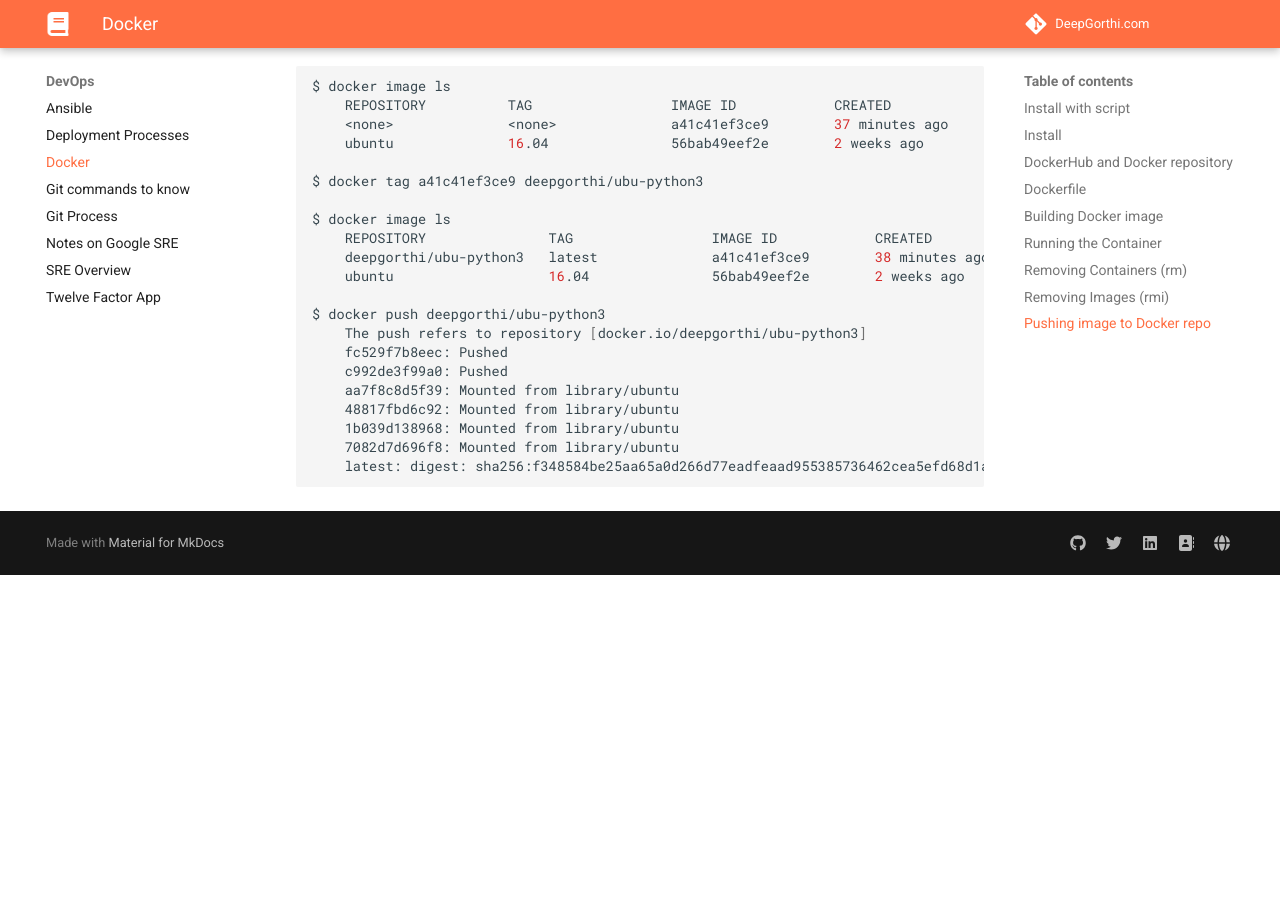
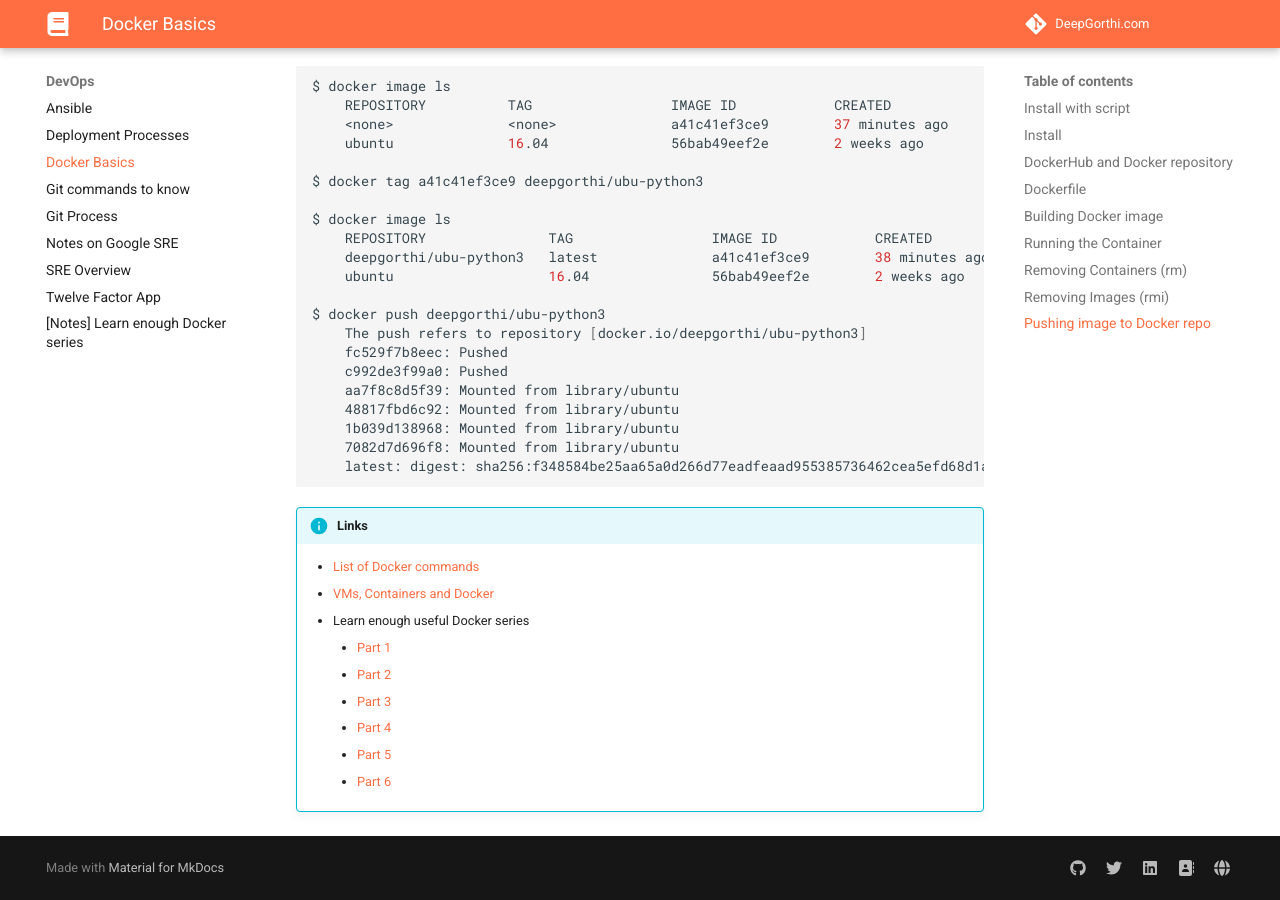
Before and after one commit to deepgorthi/dg-notes, an MkDocs documentation site: the page built from docs/DevOps/docker-basics.md, in a window 1280 px wide and 900 px high, scrolled down 4519 px. Built offline with MkDocs 1.6.1 and Material for MkDocs 9.7.7, drawn with Linux system fonts in a browser that asks for light colours; before the commit the page ends 5094 px from its top, so only the background shows below that.

Commit message:
docker info

````diff
--- a/docs/DevOps/docker.md
+++ b/docs/DevOps/docker-basics.md
@@ -1,4 +1,4 @@
-# Docker
+# Docker Basics
 
 ## Install with script
 
@@ -450,3 +450,14 @@
     7082d7d696f8: Mounted from library/ubuntu
     latest: digest: sha256:f348584be25aa65a0d266d77eadfeaad955385736462cea5efd68d1a4473760d size: 1574
 ```
+
+!!! info "Links"
+    - [List of Docker commands](https://geekflare.com/docker-commands/)
+    - [VMs, Containers and Docker](https://www.freecodecamp.org/news/a-beginner-friendly-introduction-to-containers-vms-and-docker-79a9e3e119b/)
+    - Learn enough useful Docker series
+        - [Part 1](https://towardsdatascience.com/learn-enough-docker-to-be-useful-b7ba70caeb4b)
+        - [Part 2](https://towardsdatascience.com/learn-enough-docker-to-be-useful-1c40ea269fa8)
+        - [Part 3](https://towardsdatascience.com/learn-enough-docker-to-be-useful-b0b44222eef5)
+        - [Part 4](https://towardsdatascience.com/slimming-down-your-docker-images-275f0ca9337e)
+        - [Part 5](https://towardsdatascience.com/15-docker-commands-you-should-know-970ea5203421)
+        - [Part 6](https://towardsdatascience.com/pump-up-the-volumes-data-in-docker-a21950a8cd8)
````
Also changed, not shown: docs/DevOps/useful-docker.md (added, +72 -0 lines), docs/DevOps/img/docker-flow.png (added), 1 other file.
